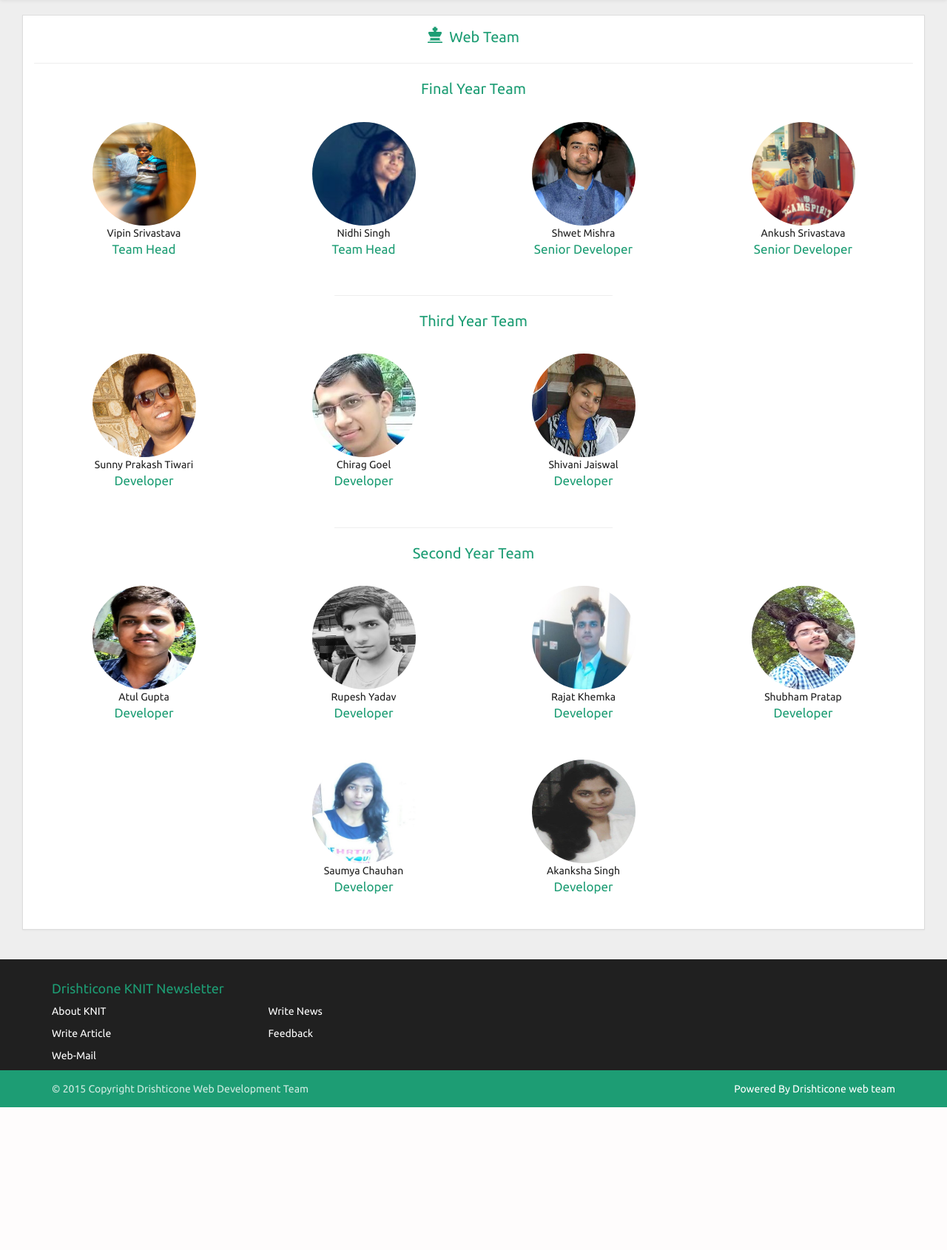
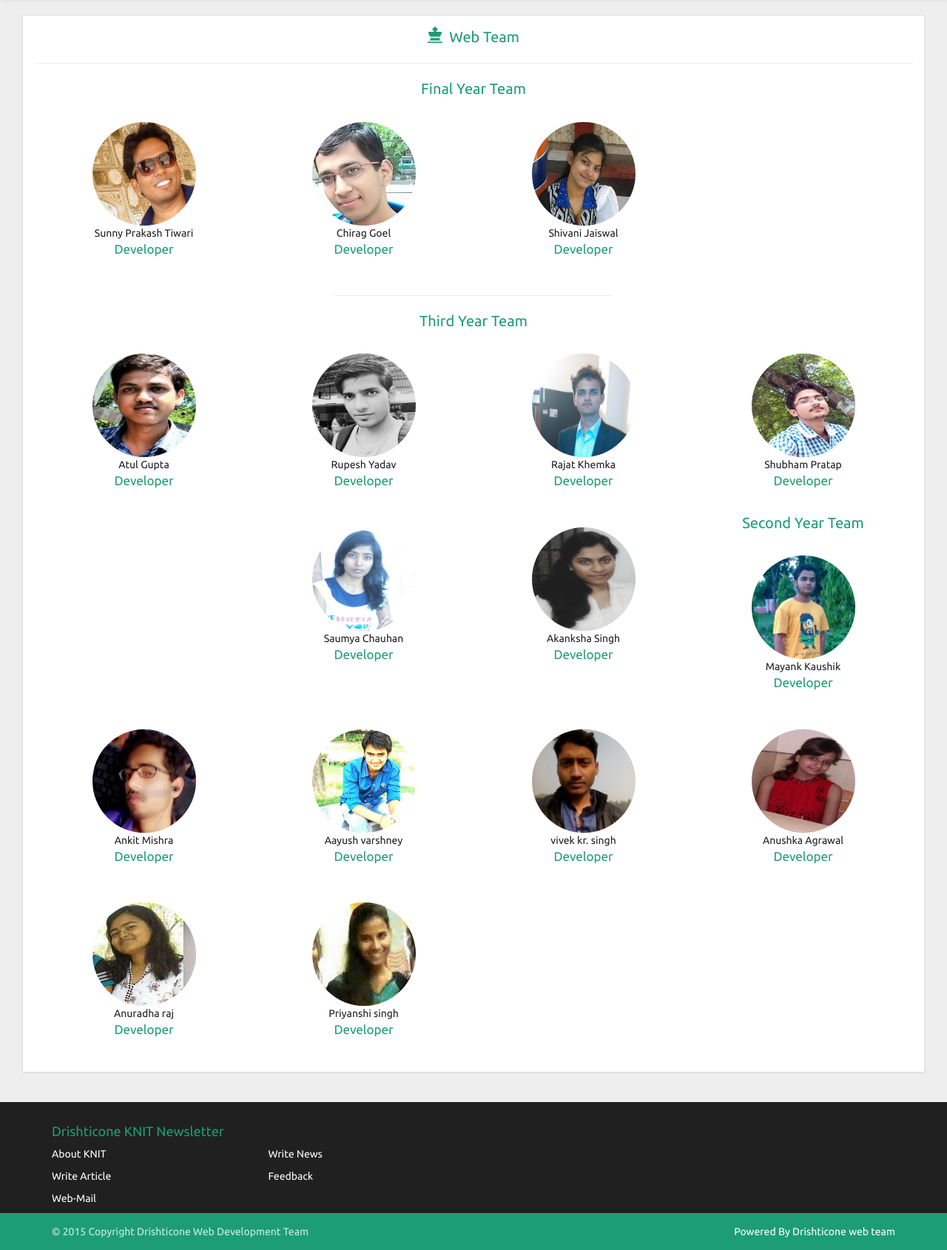
Before and after one commit to drishticone/2.0.0, a PHP site: page /developer/index.php in a window 1280 px wide. Shown: the part 170-1860 px from the top of the page at 74% size. Before the commit the page ends 1667 px from the top, so only its background shows below. Run offline with PHP 8.4, Linux system fonts and the light colour scheme; data that the repository does not hold is empty; a stand-in replaces the project's code that opens the database connection; some libraries are stand-ins or nearby versions.

Commit message:
developer page updated
* edited second year members /n * phots added of each member

```diff
--- a/developer/index.php
+++ b/developer/index.php
@@ -58,6 +58,7 @@ $(function() {
 <hr>
  <center><p class="title2">Final Year Team</p></center>
 
+<!--
 
 <div class="col-md-3 mid">
 <img src="http://drishticone.org/developer/photo/vipin.jpg"  height="140" width="140" alt="Vipin Srivastav" class="img-circle">
@@ -97,7 +98,8 @@ $(function() {
 <div class="col-md-4 col-md-offset-4"><hr></div></div>
 
 
- <center><p class="title2">Third Year Team</p></center>
+-->
+
 
 
 <div class="col-md-3 mid">
@@ -127,7 +129,8 @@ $(function() {
 <div class="col-md-4 col-md-offset-4"><hr></div></div>
 
 
- <center><p class="title2">Second Year Team</p></center>
+ <center><p class="title2">Third Year Team</p></center>
+
 
 <div class="col-md-3 mid">
 <img src="http://drishticone.org/developer/photo/atulg.jpg"  height="140" width="140" alt="Atual Gupta" class="img-circle">
@@ -178,18 +181,66 @@ $(function() {
 
 
 
+ <center><p class="title2">Second Year Team</p></center>
+
+
+<div class="col-md-3 mid">
+<img src="http://drishticone.org/developer/photo/mayank.jpg"  height="140" width="140" alt="Mayank Kaushik" class="img-circle">
+<br>
+<p>Mayank Kaushik<br />
+<span class="green">Developer</span></p>
+</div>
+
+
+<div class="col-md-3 mid">
+<img src="http://drishticone.org/developer/photo/ankit.jpg"  height="140" width="140" alt="Ankit Mishra" class="img-circle">
+<br>
+<p>Ankit Mishra<br />
+<span class="green">Developer</span></p>
+</div>
+
+
+<div class="col-md-3 mid">
+<img src="http://drishticone.org/developer/photo/aayush.jpg"  height="140" width="140" alt="Aayush varshney" class="img-circle">
+<br>
+<p>Aayush varshney<br />
+<span class="green">Developer</span></p>
+</div>
 
 
 
+<div class="col-md-3 mid">
+<img src="http://drishticone.org/developer/photo/vivek.jpg"  height="140" width="140" alt="vivek kr. singh" class="img-circle">
+<br>
+<p>vivek kr. singh<br />
+<span class="green">Developer</span></p>
+</div>
 
 
 
+<div class="col-md-3 mid">
+<img src="http://drishticone.org/developer/photo/anushka.jpg"  height="140" width="140" alt="Anushka Agrawal" class="img-circle">
+<br>
+<p>Anushka Agrawal<br />
+<span class="green">Developer</span></p>
+</div>
 
 
 
+<div class="col-md-3 mid">
+<img src="http://drishticone.org/developer/photo/anuradha.jpg"  height="140" width="140" alt="Anuradha raj" class="img-circle">
+<br>
+<p>Anuradha raj<br />
+<span class="green">Developer</span></p>
+</div>
 
 
-
+<div class="col-md-3 mid">
+<img src="http://drishticone.org/developer/photo/priyanshi.jpg"  height="140" width="140" alt="Priyanshi singh" class="img-circle">
+<br>
+<p>Priyanshi singh<br />
+<span class="green">Developer</span></p>
+</div>
 
 
 
```
Also changed, not shown: developer/photo/aayush.jpg (added), developer/photo/ankit.jpg (added), developer/photo/anuradha.jpg (added), developer/photo/anushka.JPG (added), developer/photo/mayank.jpg (added), developer/photo/priyanshi.jpg (added), developer/photo/vivek.jpg (added).
